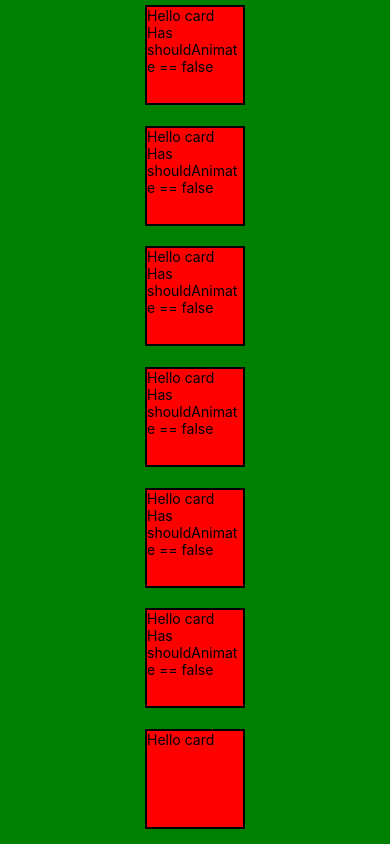
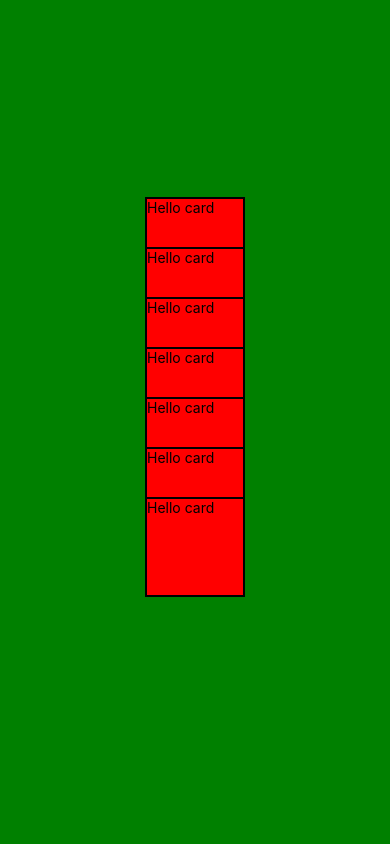
Before and after one commit to shubham-aneja/swipeView, a React Native app: screen / in a window 390 px wide. Built offline with nearby package versions, Linux system fonts and the light colour scheme.

Commit message:
css of card improved

```diff
--- a/cards/card.js
+++ b/cards/card.js
@@ -78,7 +78,7 @@ export default class Card extends Component {
             renderedCard = (
                 <View
                     style={styles.cardContainer}>
-                    <View><Text>Hello card Has shouldAnimate == {shouldAnimate ? 'true' : 'false'}</Text></View>
+                    <View><Text>Hello card </Text></View>
                 </ View>
             )
         }
@@ -93,22 +93,23 @@ export default class Card extends Component {
 }
 const styles = StyleSheet.create({
     container: {
-        flex: 1,
-        padding: 10,
-        backgroundColor: 'green',
-        justifyContent: 'center',
-        alignItems: 'center',
-        paddingBottom: 100
+        // flex: 1,
+        // padding: 10,
+        // backgroundColor: 'green',
+        // justifyContent: 'center',
+        // alignItems: 'center',
+        // paddingBottom: 100
+        marginBottom: -50,
     },
     cardContainer: {
         height: 100,
         width: 100,
         backgroundColor: 'red',
-        marginTop: -10,
+        // marginTop: -10,
         borderStyle: 'solid',
         borderWidth: 2,
         borderColor: 'black',
-        marginBottom: -100,
+        // marginBottom: -100,
 
     }
 });
--- a/cards/index.js
+++ b/cards/index.js
@@ -33,9 +33,19 @@ export default class Cards extends Component {
                 handleRemoveCard={this.handleRemoveCard} />)
         }
         return (
-            <View style={{ flex: 1 }}  >
+            <View style={styles.container}  >
                 {cards}
             </View>
         )
     }
 }
+
+const styles = StyleSheet.create({
+    container: {
+        flex: 1,
+        backgroundColor: 'green',
+        justifyContent: 'center',
+        alignItems: 'center',
+        paddingBottom: 100
+    }
+})
```
